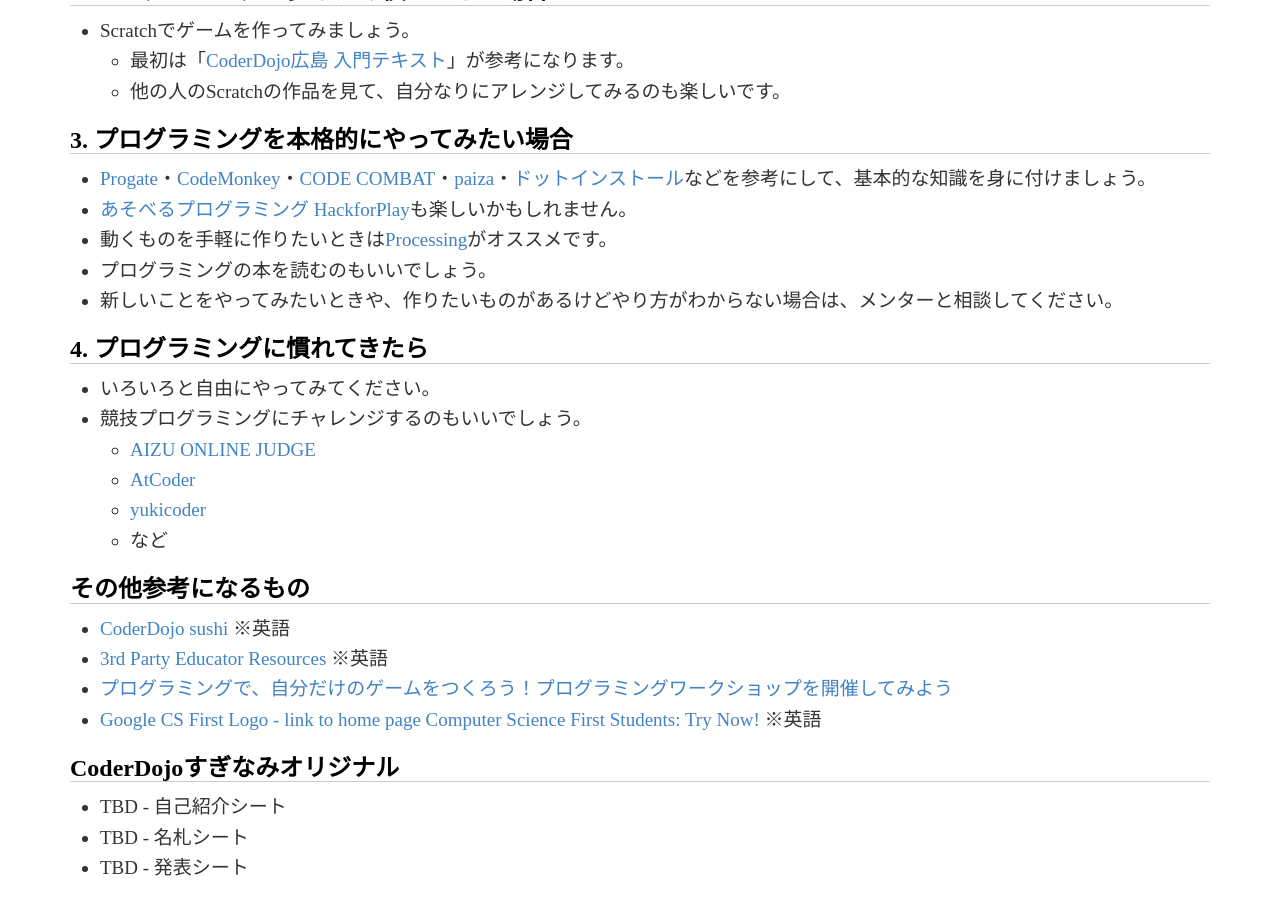
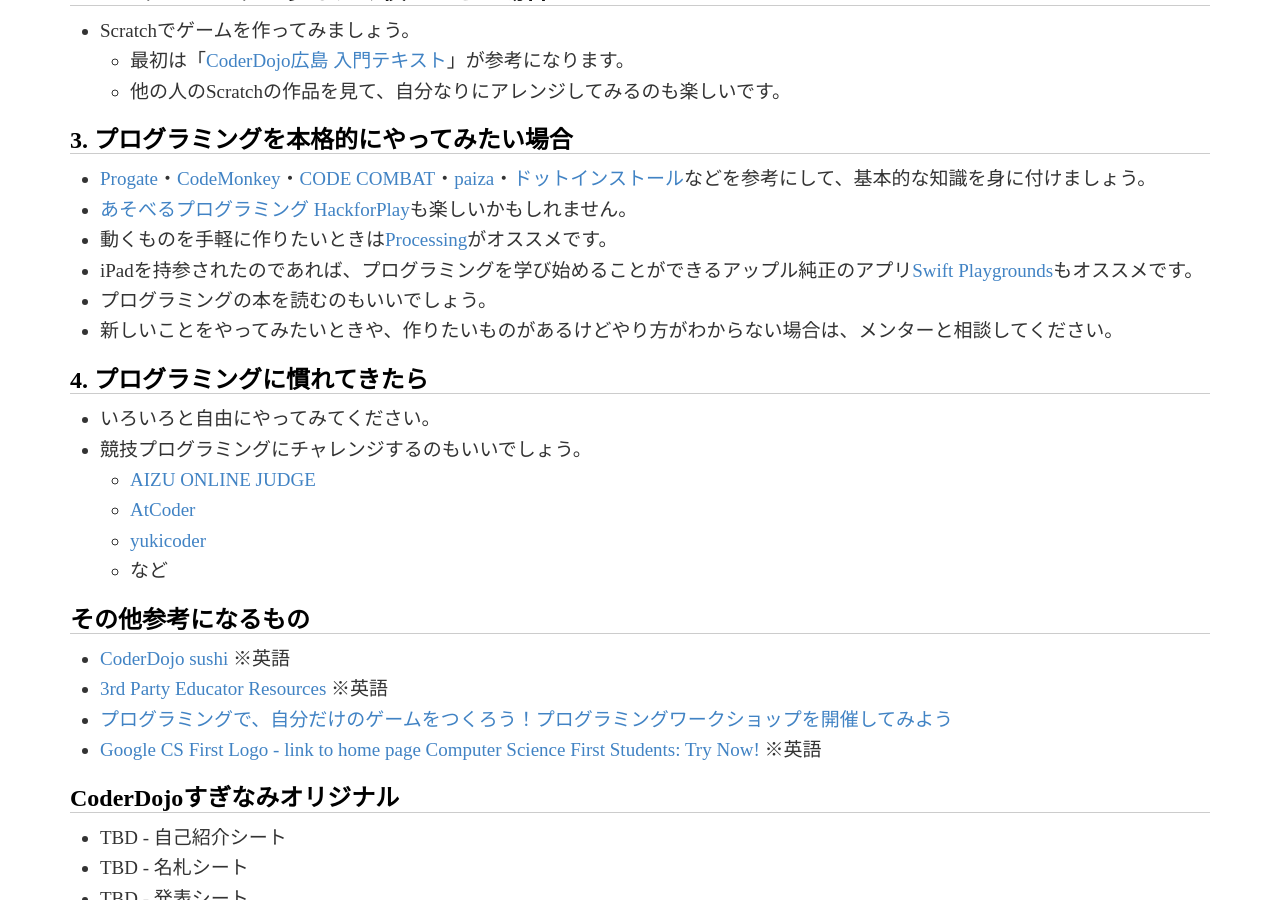
Before and after one commit to coderdojo-suginami/coderdojo-suginami.github.io, a Jekyll site: the page built from materials/index.md, in a window 1280 px wide and 900 px high, scrolled down 800 px. Built offline with Jekyll 4.4.1, drawn with Linux system fonts in a browser that asks for light colours.

Commit message:
Add"Swift Playgrounds" to recommended materials
Add"Swift Playgrounds" to recommended materials.
推薦教材に「Swift Playgrounds」を追加。

```diff
--- a/materials/index.md
+++ b/materials/index.md
@@ -40,6 +40,7 @@ CoderDojoすぎなみでは、アイスブレイクのときにアンプラグ
 * [Progate](https://prog-8.com/)・[CodeMonkey](http://codemonkey.jp/)・[CODE COMBAT](https://codecombat.com/)・[paiza](https://paiza.jp/)・[ドットインストール](http://dotinstall.com/)などを参考にして、基本的な知識を身に付けましょう。
 * [あそべるプログラミング HackforPlay](https://hackforplay.xyz/)も楽しいかもしれません。
 * 動くものを手軽に作りたいときは[Processing](https://processing.org/)がオススメです。
+* iPadを持参されたのであれば、プログラミングを学び始めることができるアップル純正のアプリ[Swift Playgrounds](http://ascii.jp/limit/group/ida/elem/000/001/520/1520274/)もオススメです。
 * プログラミングの本を読むのもいいでしょう。
 * 新しいことをやってみたいときや、作りたいものがあるけどやり方がわからない場合は、メンターと相談してください。
 
```
